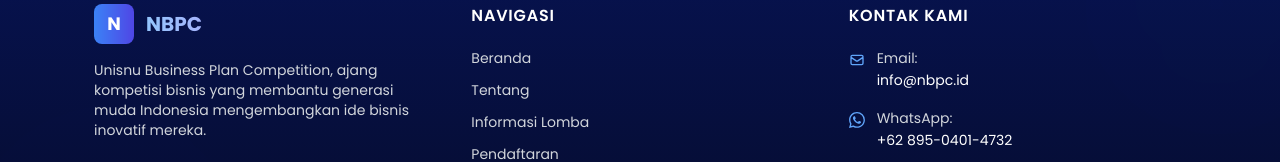
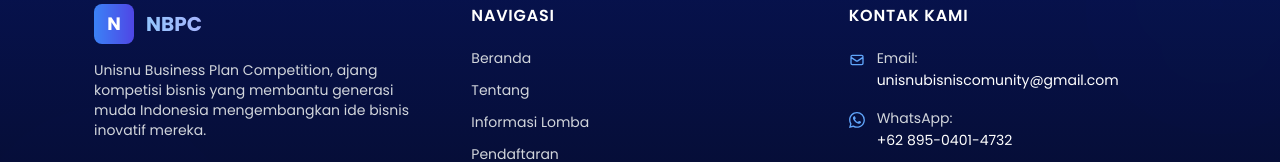
Before and after one commit to Izumi54/NBPC-UNISNU, a Next.js app: page / in a window 1280 px wide. Shown: the part 3486-3648 px from the top of the page. Built offline with nearby package versions, Linux system fonts and the light colour scheme.

Commit message:
update email

```diff
--- a/src/components/layout/Footer.tsx
+++ b/src/components/layout/Footer.tsx
@@ -291,7 +291,7 @@ const Footer = () => {
                 <HiOutlineMail className="text-blue-400 mt-1 flex-shrink-0" size={16} />
                 <div>
                   <p className="text-gray-300 text-sm">Email:</p>
-                  <a href="mailto:info@nbpc.id" className="text-white hover:text-blue-300 transition-colors text-sm">info@nbpc.id</a>
+                  <a href="mailto:unisnubisniscomunity@gmail.com" className="text-white hover:text-blue-300 transition-colors text-sm">unisnubisniscomunity@gmail.com</a>
                 </div>
               </li>
               <li className="flex items-start space-x-3">
```
